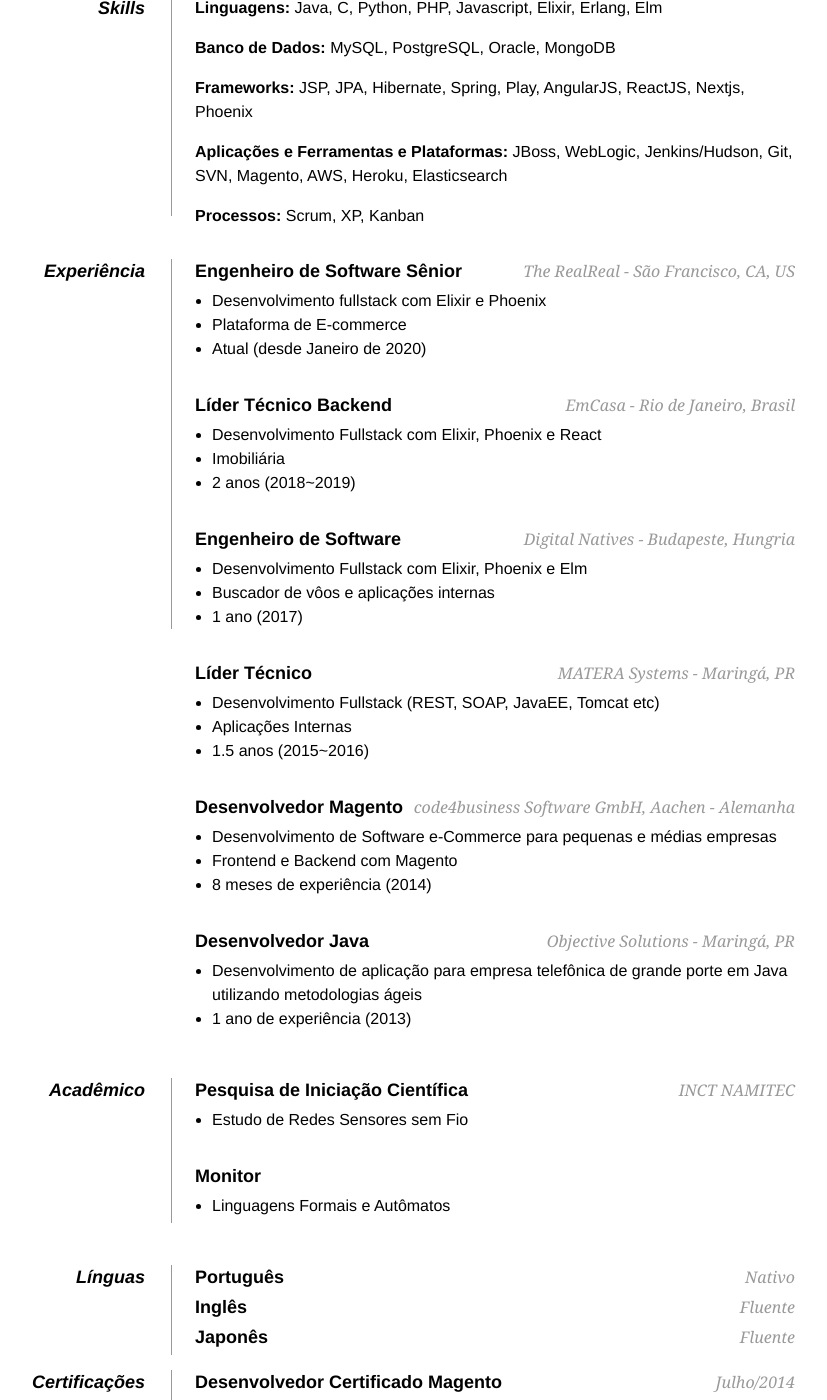
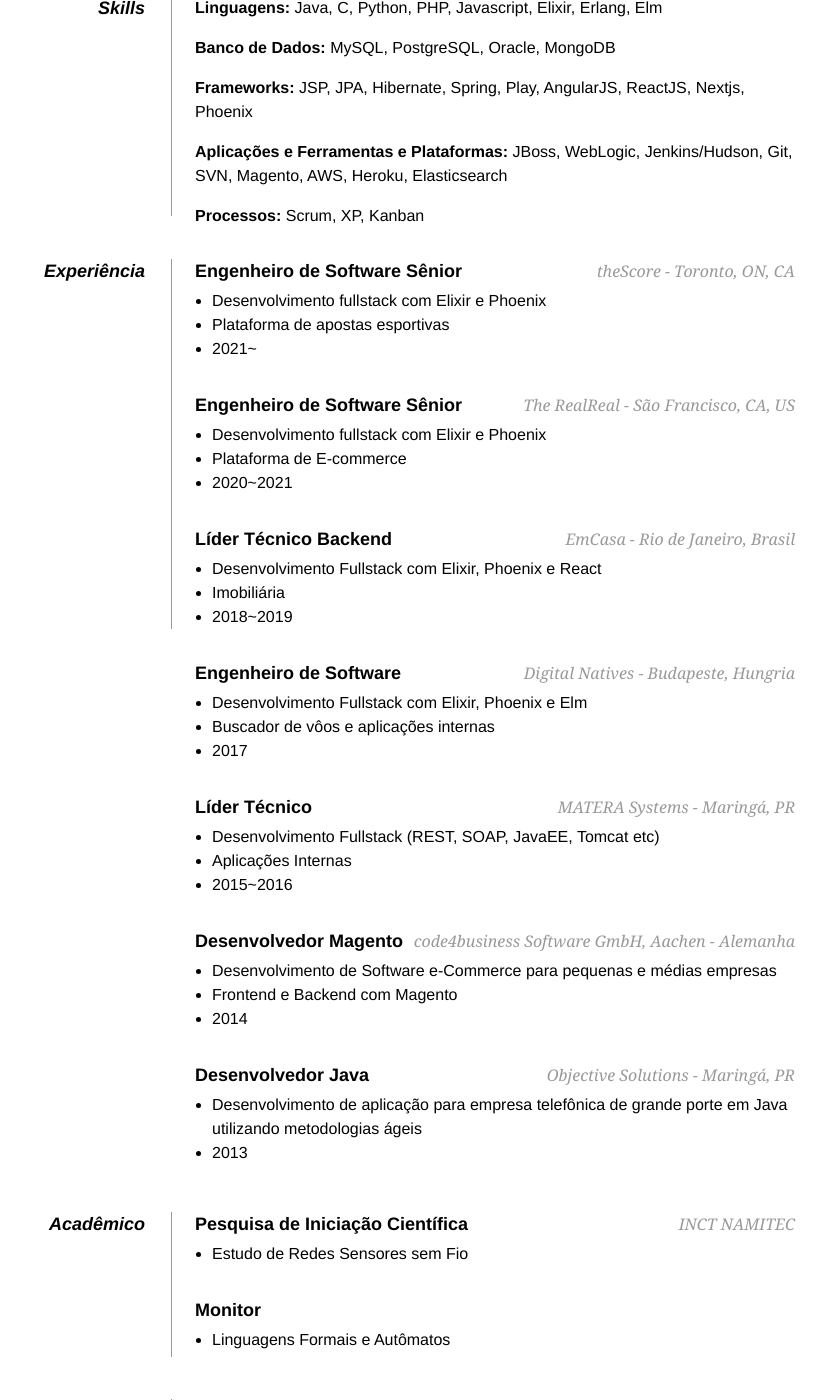
Before and after one commit to rhnonose/rhnonose.github.io, a Jekyll site: the page built from resume(pt).html, in a window 1280 px wide and 1400 px high, scrolled down 464 px. Shown: the whole window, without its empty margins (245-1072 px from the left). Built offline with Jekyll 4.4.1, drawn with Linux system fonts in a browser that asks for light colours.

Commit message:
Update resume

```diff
--- a/resume(pt).html
+++ b/resume(pt).html
@@ -108,44 +108,51 @@
 
             <dt class="exp">Experiência</dt>
             <dd>
+                <h2>Engenheiro de Software Sênior<span>theScore - Toronto, ON, CA</span></h2>
+                <ul>
+                    <li>Desenvolvimento fullstack com Elixir e Phoenix</li>
+                    <li>Plataforma de apostas esportivas</li>
+                    <li>2021~</li>
+                </ul>
+
                 <h2>Engenheiro de Software Sênior<span>The RealReal - São Francisco, CA, US</span></h2>
                 <ul>
                     <li>Desenvolvimento fullstack com Elixir e Phoenix</li>
                     <li>Plataforma de E-commerce</li>
-                    <li>Atual (desde Janeiro de 2020)</li>
+                    <li>2020~2021</li>
                 </ul>
 
                 <h2>Líder Técnico Backend <span>EmCasa - Rio de Janeiro, Brasil</span></h2>
                 <ul>
                     <li>Desenvolvimento Fullstack com Elixir, Phoenix e React</li>
                     <li>Imobiliária</li>
-                    <li>2 anos (2018~2019)</li>
+                    <li>2018~2019</li>
                 </ul>
 
                 <h2>Engenheiro de Software <span>Digital Natives - Budapeste, Hungria</span></h2>
                 <ul>
                     <li>Desenvolvimento Fullstack com Elixir, Phoenix e Elm</li>
                     <li>Buscador de vôos e aplicações internas</li>
-                    <li>1 ano (2017)</li>
+                    <li>2017</li>
                  </ul>
 				<h2>Líder Técnico <span> MATERA Systems - Maringá, PR</span></h2>
                 <ul>
 					<li>Desenvolvimento Fullstack (REST, SOAP, JavaEE, Tomcat etc)</li>
 					<li>Aplicações Internas</li>
-                    <li>1.5 anos (2015~2016)</li>
+                    <li>2015~2016</li>
                 </ul>
 
             	<h2>Desenvolvedor Magento<span> code4business Software GmbH, Aachen - Alemanha</span></h2>
                 <ul>
                     <li>Desenvolvimento de Software e-Commerce para pequenas e médias empresas</li>
 					<li>Frontend e Backend com Magento</li>
-                    <li>8 meses de experiência (2014)</li>
+                    <li>2014</li>
                 </ul>
 
                 <h2>Desenvolvedor Java <span> Objective Solutions - Maringá, PR</span></h2>
                 <ul>
 					<li>Desenvolvimento de aplicação para empresa telefônica de grande porte em Java<br/>utilizando metodologias ágeis</li>
-                    <li>1 ano de experiência (2013)</li>
+                    <li>2013</li>
                 </ul>
 
 
```
